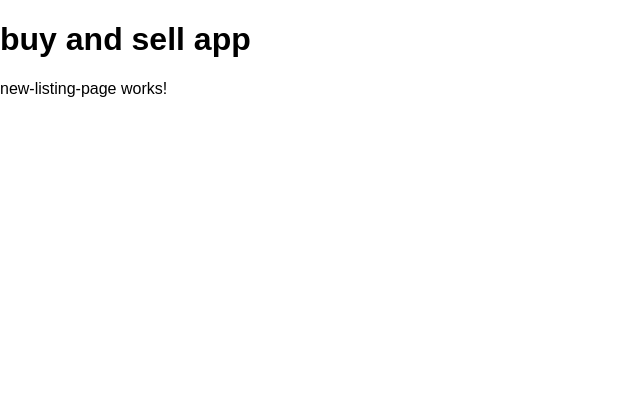
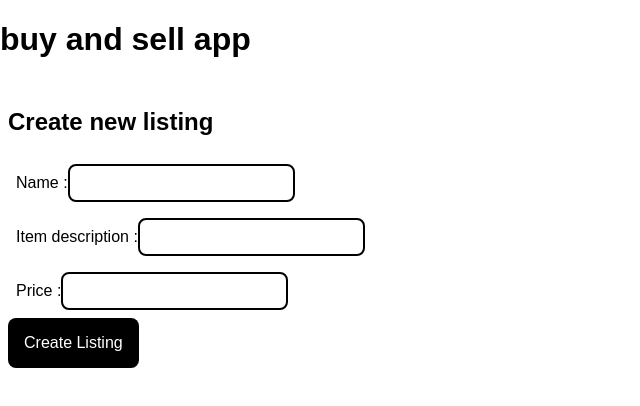
Before and after one commit to Amyh97/buy-and-sell, an Angular app: page /new-listing in a window 1280 px wide. Shown: the top 406 px of the page, without its empty margins (0-640 px from the left). Built offline with nearby package versions, Linux system fonts and the light colour scheme.

Commit message:
create new listings page

```diff
--- a/src/app/my-listings-page/my-listings-page.component.html
+++ b/src/app/my-listings-page/my-listings-page.component.html
@@ -9,3 +9,6 @@
         <button (click)="onDeleteClicked(listing.id)">Delete</button>
     </div>
 </div>
+<a routerLink="/new-listing">
+    <button>Create New Listing</button>
+</a>
--- a/src/app/new-listing-page/new-listing-page.component.html
+++ b/src/app/new-listing-page/new-listing-page.component.html
@@ -1 +1,18 @@
-<p>new-listing-page works!</p>
+<div class="container-box">
+    <h2>Create new listing</h2>
+    <form (ngSubmit)="onSubmit()">
+        <div>
+            <label for="name">Name :</label>
+            <input id="name" name="name" type="text" [(ngModel)]="name" />
+        </div>
+        <div>
+            <label for="description">Item description :</label>
+            <input id="description" name="description" type="text" [(ngModel)]="description" />
+        </div>
+        <div>
+            <label for="price">Price :</label>
+            <input id="price" name="price" type="text" [(ngModel)]="price" />
+        </div>
+        <button type="submit">Create Listing</button>
+    </form>
+</div>
--- a/src/app/new-listing-page/new-listing-page.component.ts
+++ b/src/app/new-listing-page/new-listing-page.component.ts
@@ -1,10 +1,25 @@
-import { Component } from '@angular/core';
+import { Component, OnInit } from '@angular/core';
+import { Router } from '@angular/router';
+import { fakeListings } from '../fake-data';
+import { Listing } from '../types';
 
 @Component({
   selector: 'app-new-listing-page',
   templateUrl: './new-listing-page.component.html',
   styleUrls: ['./new-listing-page.component.css']
 })
-export class NewListingPageComponent {
+export class NewListingPageComponent implements OnInit {
+  name: string = '';
+  description: string = '';
+  price: string = '';
+  constructor(private router: Router){}
 
+  ngOnInit(): void {
+
+  }
+
+  onSubmit():void {
+    alert("Creating a new listing...");
+    this.router.navigateByUrl('/my-listings');
+  }
 }
```
